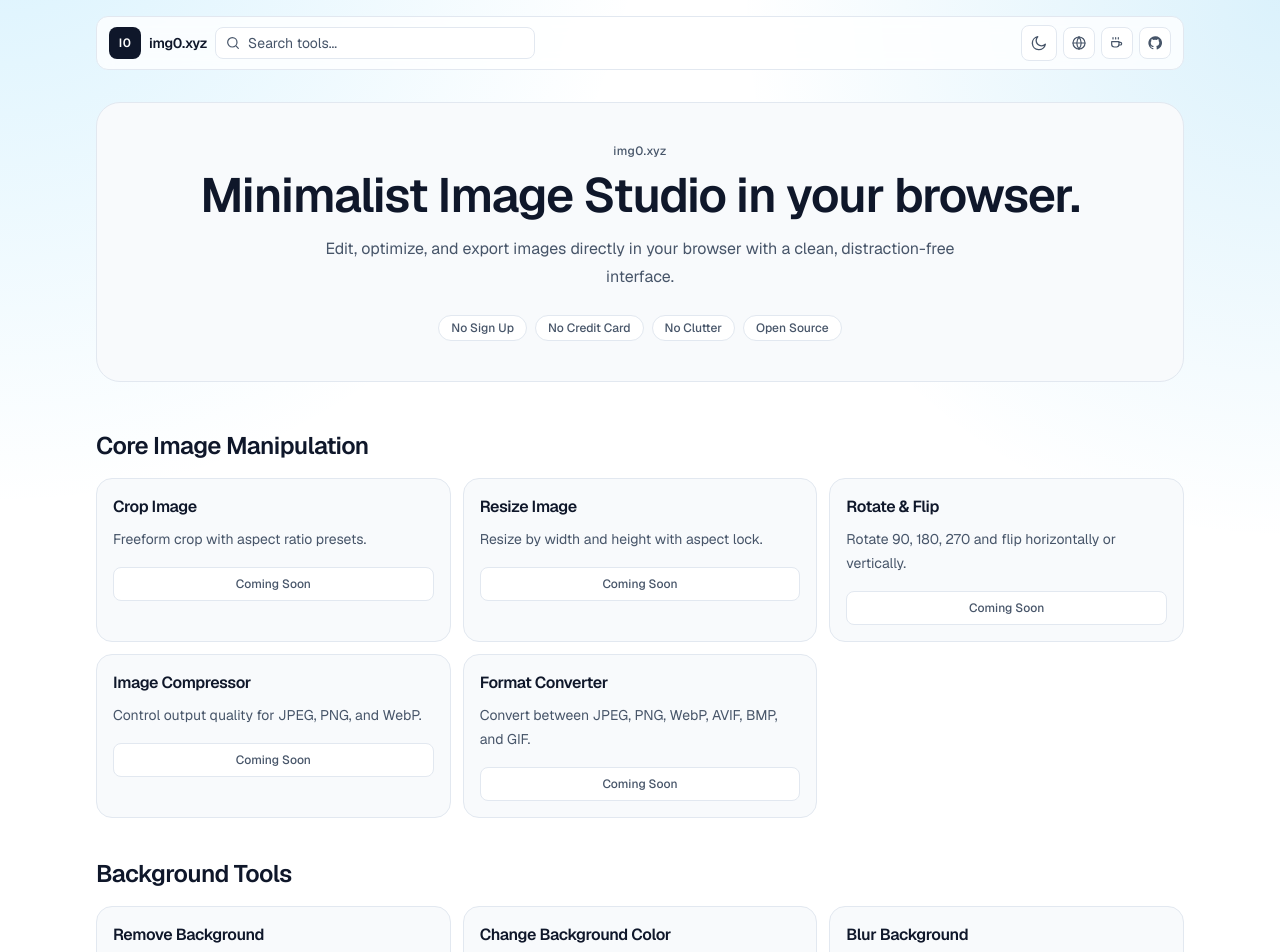
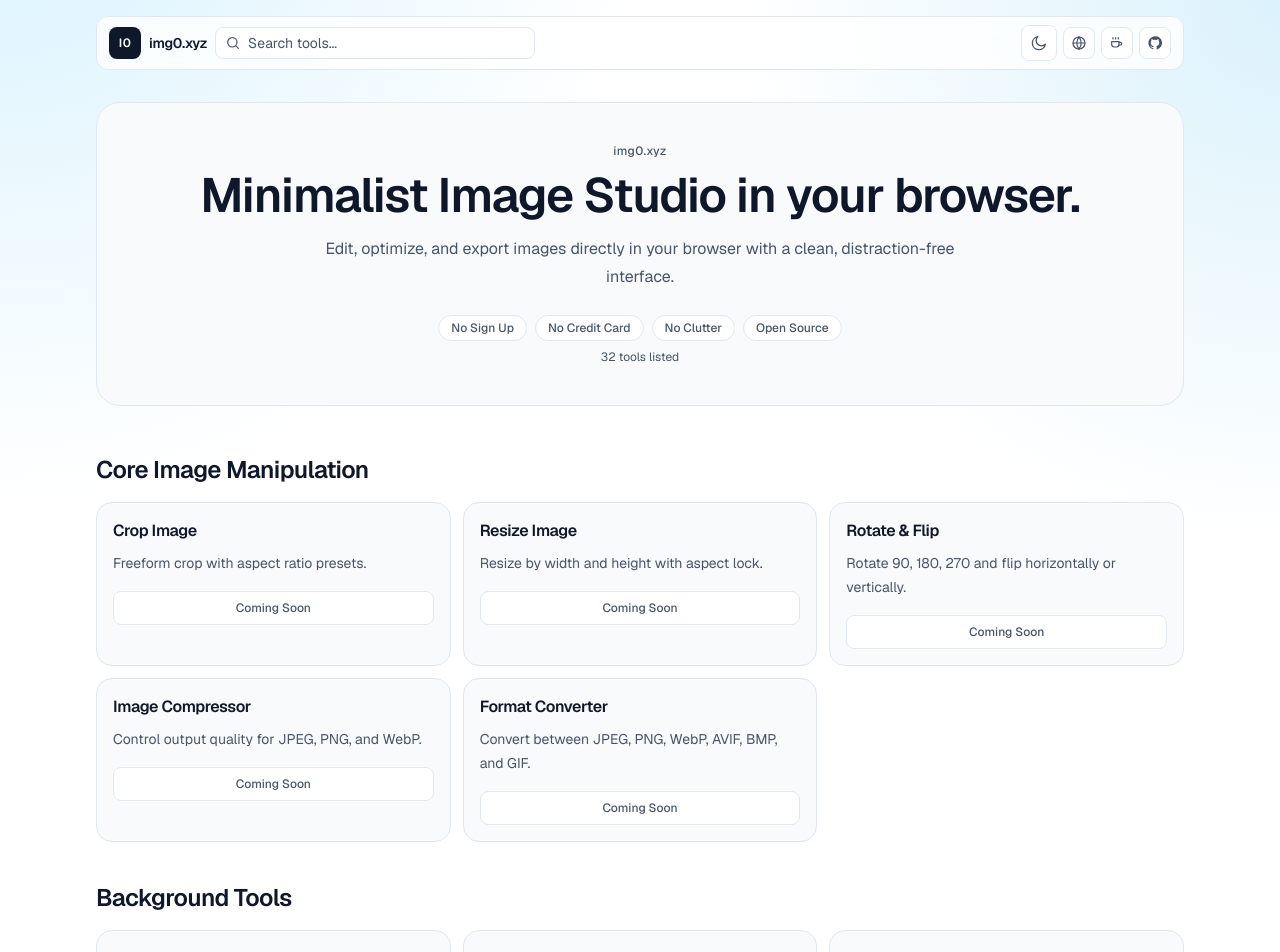
Before and after one commit to moayaan1911/img0, a Next.js app: page / in a window 1280 px wide. Shown: the top 952 px of the page. Built offline with nearby package versions, Linux system fonts and the light colour scheme.

Commit message:
search feature implemented

```diff
--- a/app/page.tsx
+++ b/app/page.tsx
@@ -1,6 +1,5 @@
 import type { Metadata } from "next";
-import LandingFooter from "@/components/layout/LandingFooter";
-import LandingHeader from "@/components/layout/LandingHeader";
+import LandingPageClient from "@/components/layout/LandingPageClient";
 
 type ToolItem = {
   name: string;
@@ -178,74 +177,13 @@
   "No Credit Card",
   "No Clutter",
   "Open Source",
-] as const;
+];
 
 export default function HomePage() {
   return (
-    <div className="relative min-h-screen overflow-x-hidden">
-      <div className="pointer-events-none absolute inset-x-0 top-[-260px] -z-10 h-[560px] bg-[radial-gradient(60%_60%_at_50%_0%,color-mix(in_oklab,var(--text-primary)_13%,transparent)_0%,transparent_76%)]" />
-
-      <div className="mx-auto flex w-full max-w-6xl flex-col gap-8 px-4 pb-14 pt-4 sm:px-6 lg:px-8">
-        <LandingHeader />
-
-        <main className="space-y-12">
-          <section className="rounded-3xl border border-[var(--border)] bg-[var(--surface)] px-6 py-10 text-center sm:px-10">
-            <p className="text-xs font-medium tracking-wide text-[var(--text-secondary)]">
-              img0.xyz
-            </p>
-            <h1 className="mt-3 text-balance text-4xl font-semibold tracking-tight sm:text-5xl">
-              Minimalist Image Studio in your browser.
-            </h1>
-            <p className="mx-auto mt-4 max-w-2xl text-base leading-7 text-[var(--text-secondary)]">
-              Edit, optimize, and export images directly in your browser with a
-              clean, distraction-free interface.
-            </p>
-            <div className="mt-6 flex flex-wrap items-center justify-center gap-2">
-              {trustPills.map((item) => (
-                <span
-                  key={item}
-                  className="rounded-full border border-[var(--border)] bg-[var(--background)] px-3 py-1 text-xs font-medium text-[var(--text-secondary)]">
-                  {item}
-                </span>
-              ))}
-            </div>
-          </section>
-
-          <section className="space-y-10">
-            {toolSections.map((section) => (
-              <div
-                key={section.title}
-                className="space-y-4">
-                <h2 className="text-xl font-semibold tracking-tight sm:text-2xl">
-                  {section.title}
-                </h2>
-                <div className="grid gap-3 sm:grid-cols-2 lg:grid-cols-3">
-                  {section.tools.map((tool) => (
-                    <article
-                      key={tool.name}
-                      className="rounded-2xl border border-[var(--border)] bg-[var(--surface)] p-4">
-                      <h3 className="text-sm font-semibold tracking-tight sm:text-base">
-                        {tool.name}
-                      </h3>
-                      <p className="mt-2 text-sm leading-6 text-[var(--text-secondary)]">
-                        {tool.description}
-                      </p>
-                      <button
-                        type="button"
-                        disabled
-                        className="mt-4 w-full rounded-lg border border-[var(--border)] bg-[var(--background)] px-3 py-2 text-xs font-medium text-[var(--text-secondary)]">
-                        Coming Soon
-                      </button>
-                    </article>
-                  ))}
-                </div>
-              </div>
-            ))}
-          </section>
-        </main>
-
-        <LandingFooter />
-      </div>
-    </div>
+    <LandingPageClient
+      toolSections={toolSections}
+      trustPills={trustPills}
+    />
   );
 }
--- a/components/layout/LandingHeader.tsx
+++ b/components/layout/LandingHeader.tsx
@@ -1,3 +1,5 @@
+"use client";
+
 import ThemeToggle from "@/components/layout/ThemeToggle";
 
 function GlobeIcon() {
@@ -75,7 +77,15 @@
 const linkClassName =
   "inline-flex h-8 w-8 items-center justify-center rounded-lg border border-[var(--border)] bg-[var(--background)] text-[var(--text-secondary)] transition hover:bg-[var(--surface-strong)] hover:text-[var(--text-primary)]";
 
-export default function LandingHeader() {
+type LandingHeaderProps = {
+  searchValue: string;
+  onSearchChange: (value: string) => void;
+};
+
+export default function LandingHeader({
+  searchValue,
+  onSearchChange,
+}: LandingHeaderProps) {
   return (
     <header className="sticky top-3 z-20">
       <div className="rounded-xl border border-[var(--border)] bg-[color:color-mix(in_oklab,var(--background)_90%,transparent)] px-3 py-2 backdrop-blur supports-[backdrop-filter]:bg-[color:color-mix(in_oklab,var(--background)_78%,transparent)]">
@@ -96,6 +106,8 @@
                 <input
                   id="landing-tool-search"
                   type="text"
+                  value={searchValue}
+                  onChange={(event) => onSearchChange(event.target.value)}
                   placeholder="Search tools..."
                   className="h-8 w-full rounded-lg border border-[var(--border)] bg-[var(--background)] pl-8 pr-3 text-sm text-[var(--text-primary)] outline-none placeholder:text-[var(--text-secondary)]"
                 />
--- /dev/null
+++ b/components/layout/LandingPageClient.tsx
@@ -0,0 +1,151 @@
+"use client";
+
+import { useMemo, useState } from "react";
+import LandingFooter from "@/components/layout/LandingFooter";
+import LandingHeader from "@/components/layout/LandingHeader";
+
+type ToolItem = {
+  name: string;
+  description: string;
+};
+
+type ToolSection = {
+  title: string;
+  tools: ToolItem[];
+};
+
+type LandingPageClientProps = {
+  toolSections: ToolSection[];
+  trustPills: string[];
+};
+
+function matchesSearch(tool: ToolItem, search: string): boolean {
+  const haystack = `${tool.name} ${tool.description}`.toLowerCase();
+  return haystack.includes(search);
+}
+
+export default function LandingPageClient({
+  toolSections,
+  trustPills,
+}: LandingPageClientProps) {
+  const [searchValue, setSearchValue] = useState("");
+  const normalizedSearch = searchValue.trim().toLowerCase();
+
+  const filteredSections = useMemo(() => {
+    if (!normalizedSearch) {
+      return toolSections;
+    }
+
+    return toolSections
+      .map((section) => {
+        const sectionMatch = section.title.toLowerCase().includes(normalizedSearch);
+        const tools = sectionMatch
+          ? section.tools
+          : section.tools.filter((tool) => matchesSearch(tool, normalizedSearch));
+
+        return {
+          ...section,
+          tools,
+        };
+      })
+      .filter((section) => section.tools.length > 0);
+  }, [normalizedSearch, toolSections]);
+
+  const totalTools = useMemo(
+    () => toolSections.reduce((count, section) => count + section.tools.length, 0),
+    [toolSections],
+  );
+  const visibleTools = useMemo(
+    () => filteredSections.reduce((count, section) => count + section.tools.length, 0),
+    [filteredSections],
+  );
+
+  return (
+    <div className="relative min-h-screen overflow-x-hidden">
+      <div className="pointer-events-none absolute inset-x-0 top-[-260px] -z-10 h-[560px] bg-[radial-gradient(60%_60%_at_50%_0%,color-mix(in_oklab,var(--text-primary)_13%,transparent)_0%,transparent_76%)]" />
+
+      <div className="mx-auto flex w-full max-w-6xl flex-col gap-8 px-4 pb-14 pt-4 sm:px-6 lg:px-8">
+        <LandingHeader
+          searchValue={searchValue}
+          onSearchChange={setSearchValue}
+        />
+
+        <main className="space-y-12">
+          <section className="rounded-3xl border border-[var(--border)] bg-[var(--surface)] px-6 py-10 text-center sm:px-10">
+            <p className="text-xs font-medium tracking-wide text-[var(--text-secondary)]">
+              img0.xyz
+            </p>
+            <h1 className="mt-3 text-balance text-4xl font-semibold tracking-tight sm:text-5xl">
+              Minimalist Image Studio in your browser.
+            </h1>
+            <p className="mx-auto mt-4 max-w-2xl text-base leading-7 text-[var(--text-secondary)]">
+              Edit, optimize, and export images directly in your browser with a
+              clean, distraction-free interface.
+            </p>
+            <div className="mt-6 flex flex-wrap items-center justify-center gap-2">
+              {trustPills.map((item) => (
+                <span
+                  key={item}
+                  className="rounded-full border border-[var(--border)] bg-[var(--background)] px-3 py-1 text-xs font-medium text-[var(--text-secondary)]"
+                >
+                  {item}
+                </span>
+              ))}
+            </div>
+            <p className="mt-2 text-xs text-[var(--text-secondary)]">
+              {normalizedSearch
+                ? `${visibleTools} result${visibleTools === 1 ? "" : "s"} for "${searchValue}"`
+                : `${totalTools} tools listed`}
+            </p>
+          </section>
+
+          <section className="space-y-10">
+            {filteredSections.length === 0 ? (
+              <div className="rounded-2xl border border-[var(--border)] bg-[var(--surface)] p-8 text-center">
+                <h2 className="text-xl font-semibold tracking-tight">No tools found</h2>
+                <p className="mt-2 text-sm text-[var(--text-secondary)]">
+                  Try another keyword for tool name or functionality.
+                </p>
+              </div>
+            ) : null}
+
+            {filteredSections.map((section) => (
+              <div
+                key={section.title}
+                className="space-y-4"
+              >
+                <h2 className="text-xl font-semibold tracking-tight sm:text-2xl">
+                  {section.title}
+                </h2>
+                <div className="grid gap-3 sm:grid-cols-2 lg:grid-cols-3">
+                  {section.tools.map((tool) => (
+                    <article
+                      key={tool.name}
+                      className="rounded-2xl border border-[var(--border)] bg-[var(--surface)] p-4"
+                    >
+                      <h3 className="text-sm font-semibold tracking-tight sm:text-base">
+                        {tool.name}
+                      </h3>
+                      <p className="mt-2 text-sm leading-6 text-[var(--text-secondary)]">
+                        {tool.description}
+                      </p>
+                      <button
+                        type="button"
+                        disabled
+                        className="mt-4 w-full rounded-lg border border-[var(--border)] bg-[var(--background)] px-3 py-2 text-xs font-medium text-[var(--text-secondary)]"
+                      >
+                        Coming Soon
+                      </button>
+                    </article>
+                  ))}
+                </div>
+              </div>
+            ))}
+          </section>
+        </main>
+
+        <LandingFooter />
+      </div>
+    </div>
+  );
+}
```
